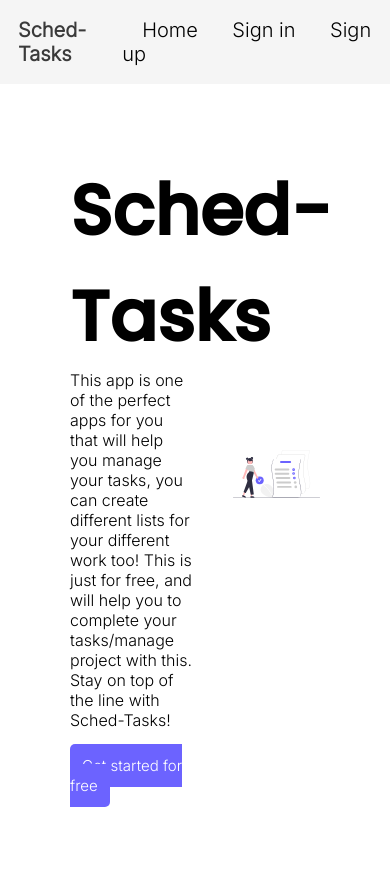
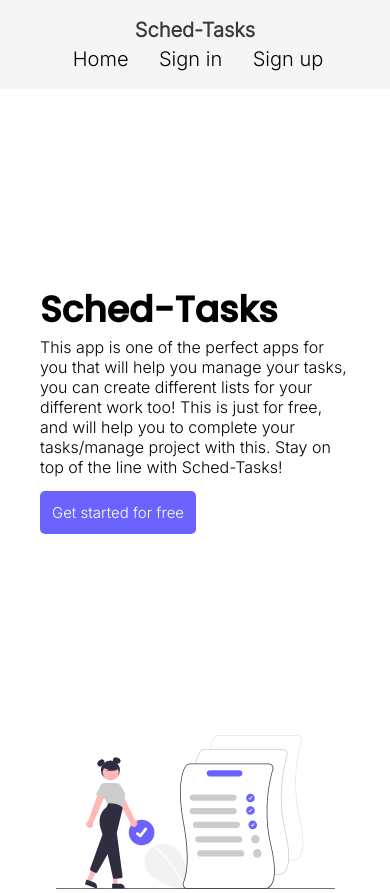
Before and after one commit to smeh09/sched-tasks, a plain HTML site: page index.html in a window 390 px wide. Before the commit the page ends 868 px from the top, so only its background shows below. Drawn offline with Linux system fonts and the light colour scheme.

Commit message:
responsive now

```diff
--- a/styles/style.css
+++ b/styles/style.css
@@ -24,6 +24,15 @@
     align-items: center;
 }
 
+@media screen and (max-width: 530px) {
+    .header {
+        flex-direction: column;
+    }
+    #logo {
+        margin-bottom: 5px;
+    }
+}
+
 #logo {
     font-size: 20px;
     font-weight: 600;
@@ -34,6 +43,16 @@
     display: flex;
     align-items: center;
     height: calc(100vh - 60px);
+}
+
+@media screen and (max-width: 1000px) {
+    #home-app-hero-main {
+        flex-direction: column;
+        align-items: center;
+        justify-content: flex-start;
+        margin-top: 20px;
+        padding: 0 40px;
+    }
 }
 
 #home-app-hero-para {
@@ -48,6 +67,19 @@ a {
 
 #home-app-hero-left-area {
     width: 50%;
+}
+
+@media screen and (max-width: 1000px) {
+    #home-app-hero-left-area {
+        margin: auto;
+        width: 100%;
+    }
+}
+
+@media screen and (max-width: 1300px) {
+    #home-app-hero-heading {
+        font-size: 50px !important;
+    }
 }
 
 #home-app-hero-heading {
@@ -76,6 +108,15 @@ a {
     color: black;
 }
 
+@media screen and (max-width: 400px) {
+    .header-link {
+        margin-left: 6px;
+    }
+    #home-app-hero-heading {
+        font-size: 36px !important;
+    }
+}
+
 .header-link:hover {
     background: #ffffff;
 }
@@ -88,3 +129,14 @@ a {
 #home-app-hero-img {
     width: 70%;
 }
+
+@media screen and (max-width: 1000px) {
+    #home-app-hero-right-area {
+        text-align: center;
+        margin-top: 40px;
+    }
+
+    #home-app-hero-img {
+        width: 90%;
+    }
+}
```
